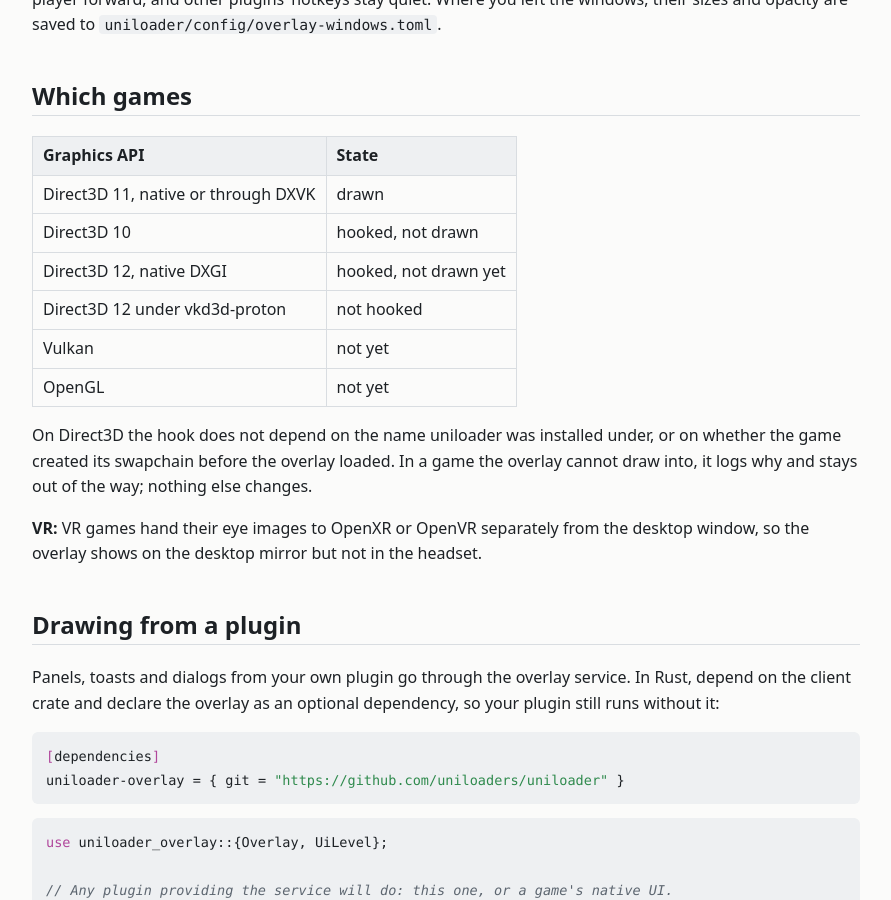
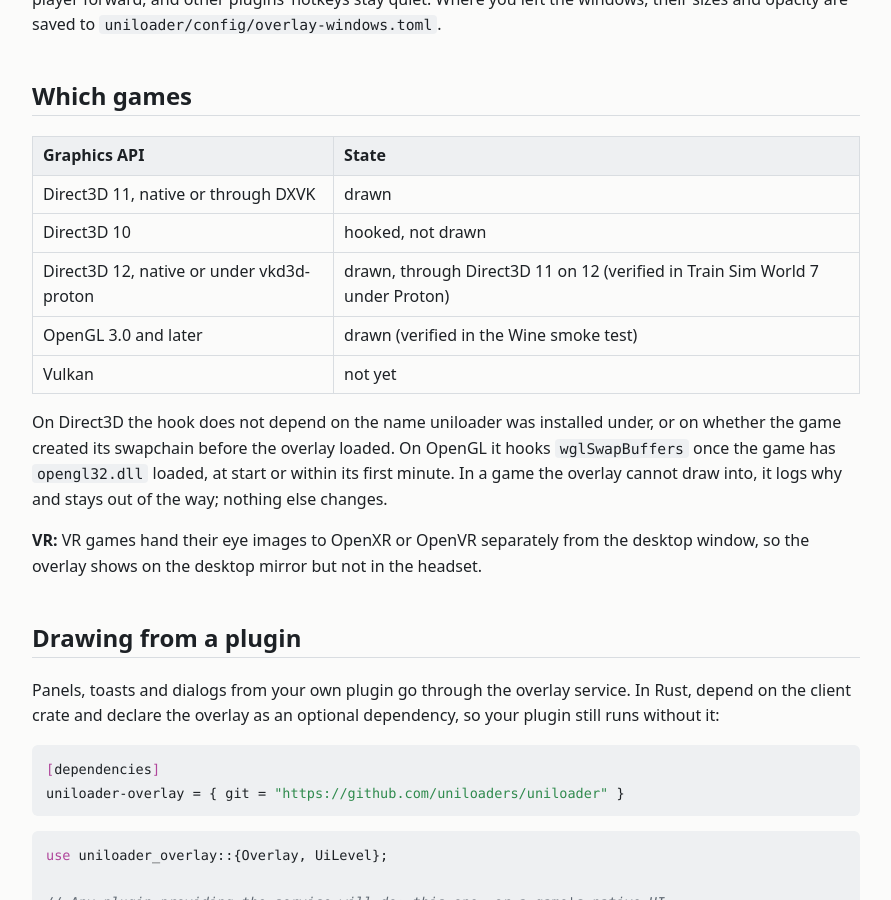
Before and after one commit to uniloaders/uniloaders.github.io, a Jekyll site: the page built from docs/overlay.md, in a window 1280 px wide and 900 px high, scrolled down 781 px. Shown: the whole window, without its empty margins (194-1085 px from the left). Built offline with Jekyll 4.4.1, drawn with Linux system fonts in a browser that asks for light colours.

Commit message:
Overlay: Direct3D 12 and OpenGL are drawn
Co-Authored-By: Claude Opus 5.5 <noreply@anthropic.com>

```diff
--- a/docs/overlay.md
+++ b/docs/overlay.md
@@ -33,13 +33,14 @@ windows, their sizes and opacity are saved to `uniloader/config/overlay-windows.
 | --- | --- |
 | Direct3D 11, native or through DXVK | drawn |
 | Direct3D 10 | hooked, not drawn |
-| Direct3D 12, native DXGI | hooked, not drawn yet |
-| Direct3D 12 under vkd3d-proton | not hooked |
+| Direct3D 12, native or under vkd3d-proton | drawn, through Direct3D 11 on 12 (verified in Train Sim World 7 under Proton) |
+| OpenGL 3.0 and later | drawn (verified in the Wine smoke test) |
 | Vulkan | not yet |
-| OpenGL | not yet |
 
 On Direct3D the hook does not depend on the name uniloader was installed under, or on
-whether the game created its swapchain before the overlay loaded. In a game the overlay
+whether the game created its swapchain before the overlay loaded. On OpenGL it hooks
+`wglSwapBuffers` once the game has `opengl32.dll` loaded, at start or within its first
+minute. In a game the overlay
 cannot draw into, it logs why and stays out of the way; nothing else changes.
 
 **VR:** VR games hand their eye images to OpenXR or OpenVR separately from the desktop
```
